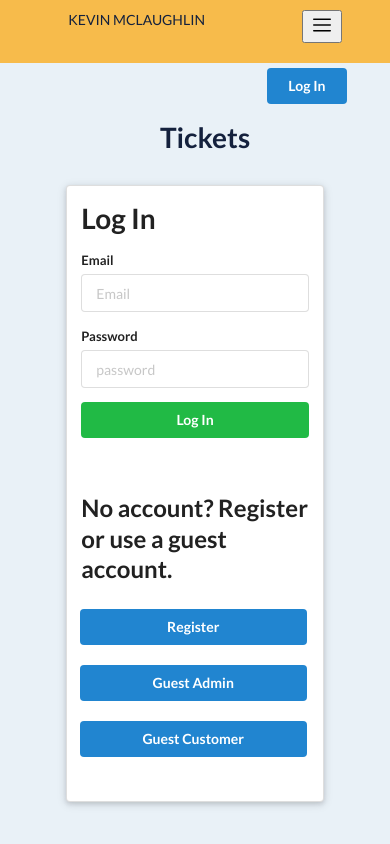
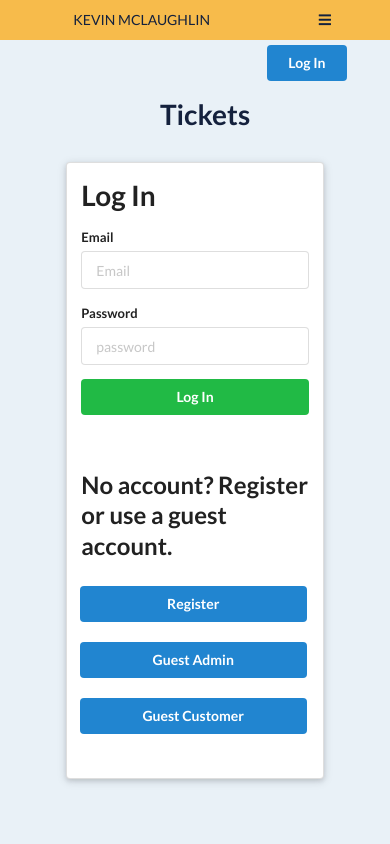
Before and after one commit to coding-kevin/helpfam, a React (Create React App) app in the folder frontend/: page /users/login in a window 390 px wide. Built offline with nearby package versions, Linux system fonts and the light colour scheme.

Commit message:
fix hamburger icon

```diff
--- a/frontend/src/App.css
+++ b/frontend/src/App.css
@@ -201,7 +201,7 @@ button > a:hover {
   font-family: "Lato";
 }
 
-.hamburger-icon {
+#hamburger {
   display: none;
 }
 
@@ -227,7 +227,7 @@ button > a:hover {
     padding-right: 0px;
   }
 
-  .hamburger-icon {
+  #hamburger {
     display: block;
     justify-self: flex-end;
     cursor: pointer;
--- a/frontend/src/components/Navbar.js
+++ b/frontend/src/components/Navbar.js
@@ -14,11 +14,7 @@ const Navbar = () => {
           <div className="navbar-name">
             <a href="https://www.codingkevin.com">KEVIN MCLAUGHLIN</a>
           </div>
-          <div className="hamburger-icon">
-            <button onClick={toggleNav}>
-              <img src={Hamburger}></img>
-            </button>
-          </div>
+          <i id="hamburger" className=" bars icon" onClick={toggleNav}></i>
         </div>
         <div className={`nav-items ${toggleMenu ? "navbar-show" : "navitems"}`}>
           <a href="https://kevin-tickets-backend.herokuapp.com/users/login">
```
